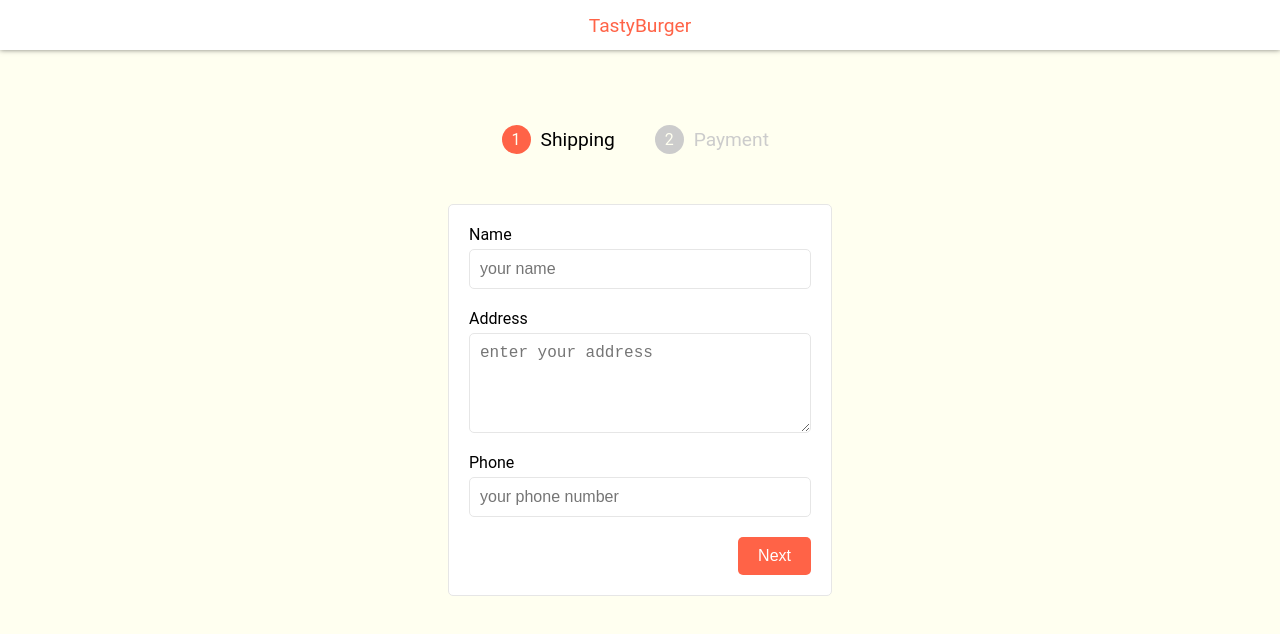
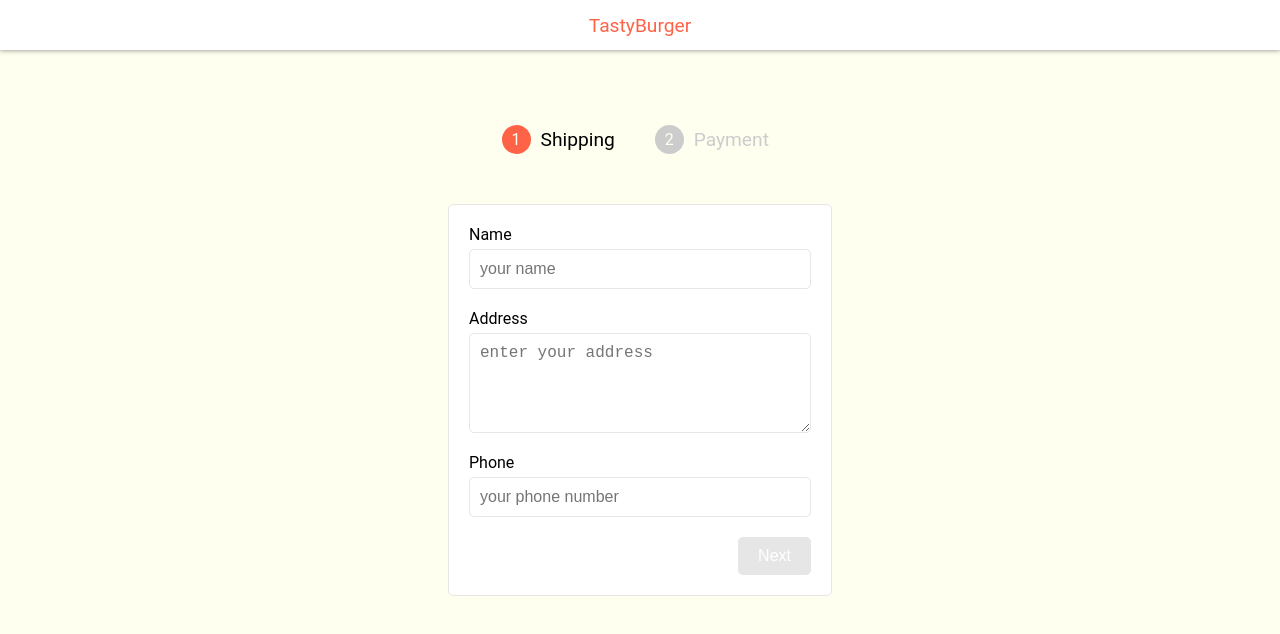
Before and after one commit to eliezerCV/ecommerce-angular, an Angular app: page /checkout in a window 1280 px wide. Shown: the top 634 px of the page. Built offline with nearby package versions, Linux system fonts and the light colour scheme.

Commit message:
validaciones del formulario de envio

```diff
--- a/src/app/app.module.ts
+++ b/src/app/app.module.ts
@@ -2,7 +2,7 @@ import { NgModule } from '@angular/core';
 import { BrowserModule } from '@angular/platform-browser';
 
 import { AppRoutingModule } from './app-routing.module';
-import { FormsModule } from '@angular/forms';
+import { FormsModule, ReactiveFormsModule } from '@angular/forms';
 
 import { AppComponent } from './app.component';
 import { HomeComponent } from './pages/home/home.component';
@@ -29,7 +29,8 @@ import { FormPaymentComponent } from './pages/checkout/form-payment/form-payment
   imports: [
     BrowserModule,
     AppRoutingModule,
-    FormsModule
+    FormsModule,
+    ReactiveFormsModule
   ],
   providers: [],
   bootstrap: [AppComponent]
--- a/src/app/pages/checkout/form-shipping/form-shipping.component.html
+++ b/src/app/pages/checkout/form-shipping/form-shipping.component.html
@@ -1,19 +1,34 @@
 <div class="form-shipping">
-  <div class="form-body">
+  <form (submit)="changeState()" class="form-body">
     <div class="control">
       <label for="name">Name</label>
-      <input type="text" id="name" placeholder="your name" [(ngModel)]="userData.name"/>
+      <input [class.valid-input]="name.valid && (name.dirty || name.touched)"
+        type="text" id="name" placeholder="your name" [formControl]="name" required/>
+
+      <div class="validations" *ngIf="name.invalid && (name.dirty || name.touched)">
+        <p class="error-message">the name field is required</p>
+      </div>
     </div>
     <div class="control">
       <label for="address">Address</label>
-      <textarea name="address" id="address" placeholder="enter your address" [(ngModel)]="userData.address"></textarea>
+      <textarea [class.valid-input]="address.valid && (address.dirty || address.touched)"
+        name="address" id="address" placeholder="enter your address" [formControl]="address"></textarea>
+
+      <div class="validations" *ngIf="address.invalid && (address.dirty || address.touched)">
+        <p class="error-message">the address field is required</p>
+      </div>
     </div>
     <div class="control">
       <label for="phone">Phone</label>
-      <input type="text" id="phone" placeholder="your phone number" [(ngModel)]="userData.phone"/>
+      <input [class.valid-input]="phone.valid && (phone.dirty || phone.touched)"
+         type="text" id="phone" placeholder="your phone number" [formControl]="phone"/>
+
+      <div class="validations" *ngIf="phone.invalid && (phone.dirty || phone.touched)">
+        <p class="error-message">must be 10 numeric characters, current: <span>{{ phone.value.length }}</span></p>
+      </div>
     </div>
     <div class="submit">
-      <button (click)="changeState()">Next</button>
+      <button type="submit" [class.disabled-action]="formData.invalid" [disabled]="formData.invalid">Next</button>
     </div>
-  </div>
+  </form>
 </div>
--- a/src/app/pages/checkout/form-shipping/form-shipping.component.scss
+++ b/src/app/pages/checkout/form-shipping/form-shipping.component.scss
@@ -32,6 +32,14 @@
       height: 100px;
       font-size: 1rem;
     }
+    .valid-input {
+      border: solid 1px var(--accent);
+    }
+    .validations {
+      color: red;
+      font-size: 0.8rem;
+      margin-top: 5px;
+    }
   }
   .submit {
     width: 100%;
@@ -47,6 +55,11 @@
       cursor: pointer;
       outline: none;
     }
+    .disabled-action {
+      background-color: #e6e6e6;
+      color: #fff;
+      cursor: not-allowed;
+    }
   }
 
 }
--- a/src/app/pages/checkout/form-shipping/form-shipping.component.ts
+++ b/src/app/pages/checkout/form-shipping/form-shipping.component.ts
@@ -1,5 +1,6 @@
 import { Component, EventEmitter, OnInit, Output } from '@angular/core';
 import { CheckoutState } from 'src/app/enums/checkou-state';
+import { FormControl, FormGroup, Validators } from '@angular/forms';
 import { UserData } from 'src/app/models/user-data';
 
 @Component({
@@ -16,26 +17,23 @@ export class FormShippingComponent implements OnInit {
     address: '',
     phone: ''
   };
+  formData: FormGroup = new FormGroup({
+    name: new FormControl('', [Validators.required]),
+    address: new FormControl('', [Validators.required]),
+    phone: new FormControl('', [Validators.required, Validators.minLength(10), Validators.maxLength(10), Validators.pattern('^[0-9]*$')])
+  });
 
   constructor() { }
+  ngOnInit(): void {}
 
-  ngOnInit(): void {
-  }
+  get name(): any { return this.formData.get('name') as FormControl; }
+  get address(): any { return this.formData.get('address') as FormControl; }
+  get phone(): any { return this.formData.get('phone') as FormControl; }
 
   changeState(): void {
-    console.log(this.userData.name.length)
-    console.log(this.userData.address.length)
-    console.log(this.userData.phone.length)
-    if (!this.validateForm()) {
-      return;
-    }
+    if (this.formData.invalid) { return; }
+    this.userData = this.formData.value;
     this.changeStateEvent.emit(this.userData);
   }
 
-  validateForm(): boolean {
-    return this.userData.name.length > 0 &&
-      this.userData.address.length > 0 &&
-      this.userData.phone.length > 0;
-  }
-
 }
```
